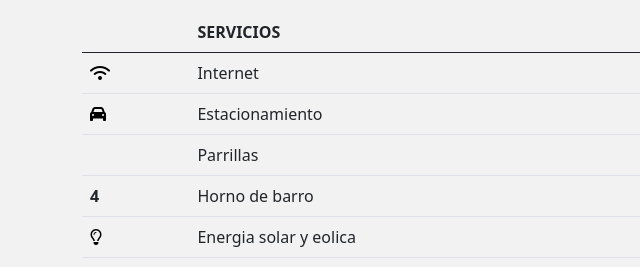
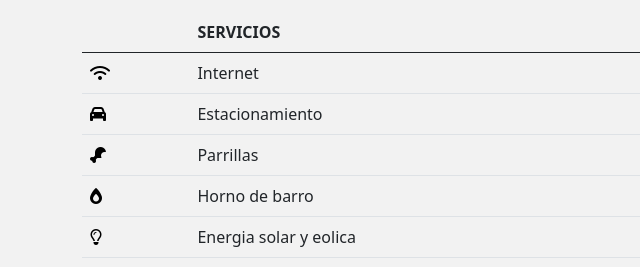
Before and after one commit to antoniwbauti/proyectofinal-edlp, a plain HTML site: page index.html in a window 1280 px wide. Shown: the part 1700-1967 px from the top of the page, 0-640 px from the left. Drawn offline with nearby package versions, Linux system fonts and the light colour scheme.

Commit message:
Add files via upload

```diff
--- a/index.html
+++ b/index.html
@@ -140,13 +140,13 @@
             <td></td>
           </tr>
           <tr>
-            <th scope="row"></th>
+            <th scope="row"><i class="fas fa-drumstick-bite"></i></th>
             <td>Parrillas</td>
             <td></td>
             <td></td>
           </tr>
           <tr>
-            <th scope="row">4</th>
+            <th scope="row"><i class="fas fa-burn"></i></th>
             <td>Horno de barro</td>
             <td></td>
             <td></td>
@@ -270,8 +270,6 @@
   </div>
 </div>
      </div>
-
-
      <!-- Gallery -->
 
 <!-- Gallery -->
```
